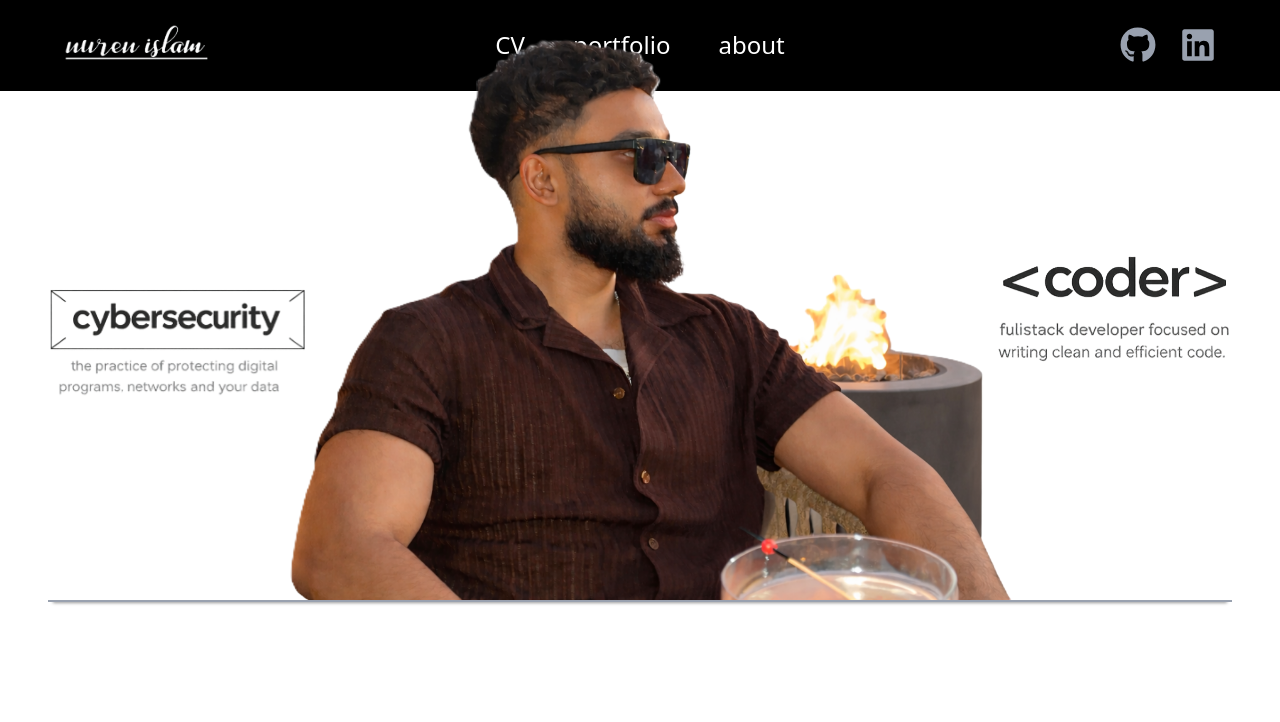
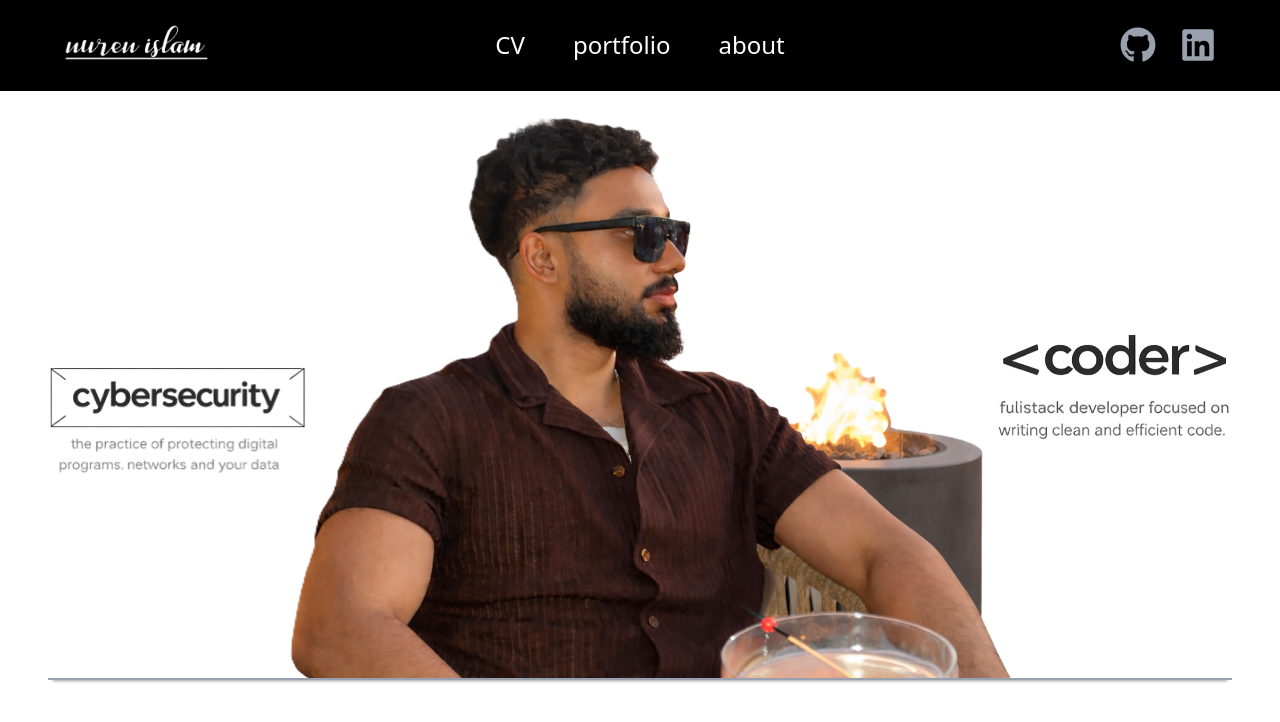
Before and after one commit to Nuren7/my_portoflio, a React (Vite) app in the folder frontend/: page / in a window 1280 px wide. Shown: the top 722 px of the page. Built offline with nearby package versions, Linux system fonts and the light colour scheme.

Commit message:
still restoring v1.7.1 Home

```diff
--- a/frontend/src/components/home/Hero.jsx
+++ b/frontend/src/components/home/Hero.jsx
@@ -2,17 +2,16 @@ import React from 'react';
 
 function Hero() {
   return (
-    <section className="relative flex justify-center px-4 mt-[-72px]">
+    <section className="relative flex justify-center px-4 mt-[0.5%]">
       <div className="relative mx-auto w-full max-w-7xl border-b-2 border-gray-400 shadow-[0_6px_3px_-5px_rgba(0,0,0,0.4)] flex justify-center">
 
-        {/* Left decorative image */}
         <img
           src="cybersecurity_button.png"
           alt="cybersecurity"
           className="absolute left-0 top-[45%] w-[22%] max-w-full z-10 animate-slide-In-Left"
         />
 
-        {/* Center image */}
+
         <img
           src="img_of_me2.png"
           alt="hero_img"
```
